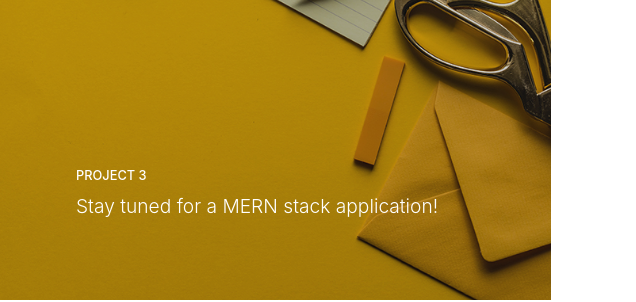
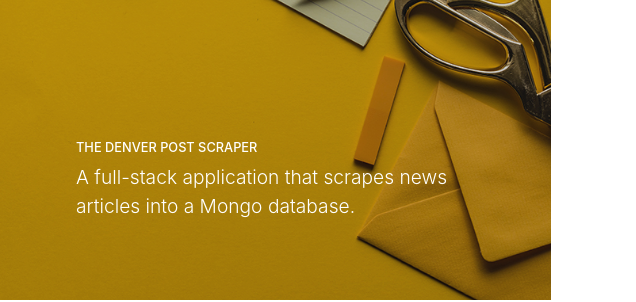
Before and after one commit to mjtedder/Fully-Coded-2.0, a website with bundled scripts: page index.html in a window 1280 px wide. Shown: the part 3630-3932 px from the top of the page, 644-1280 px from the left. Built offline with nearby package versions, Linux system fonts and the light colour scheme.

Commit message:
Added links to NewsScraper app

```diff
--- a/index.html
+++ b/index.html
@@ -220,11 +220,11 @@
             </a>
         </div>
         <div class="col-lg-6">
-          <a class="portfolio-item" href="#">
+          <a class="portfolio-item" href="https://intense-river-56961.herokuapp.com/">
               <span class="caption">
                 <span class="caption-content">
-                  <h2>Project 3</h2>
-                  <p class="mb-0">Stay tuned for a MERN stack application!</p>
+                  <h2>The Denver Post Scraper</h2>
+                  <p class="mb-0">A full-stack application that scrapes news articles into a Mongo database.</p>
                 </span>
               </span>
               <img class="img-fluid" src="img/portfolio-4.jpg" alt="">
```
